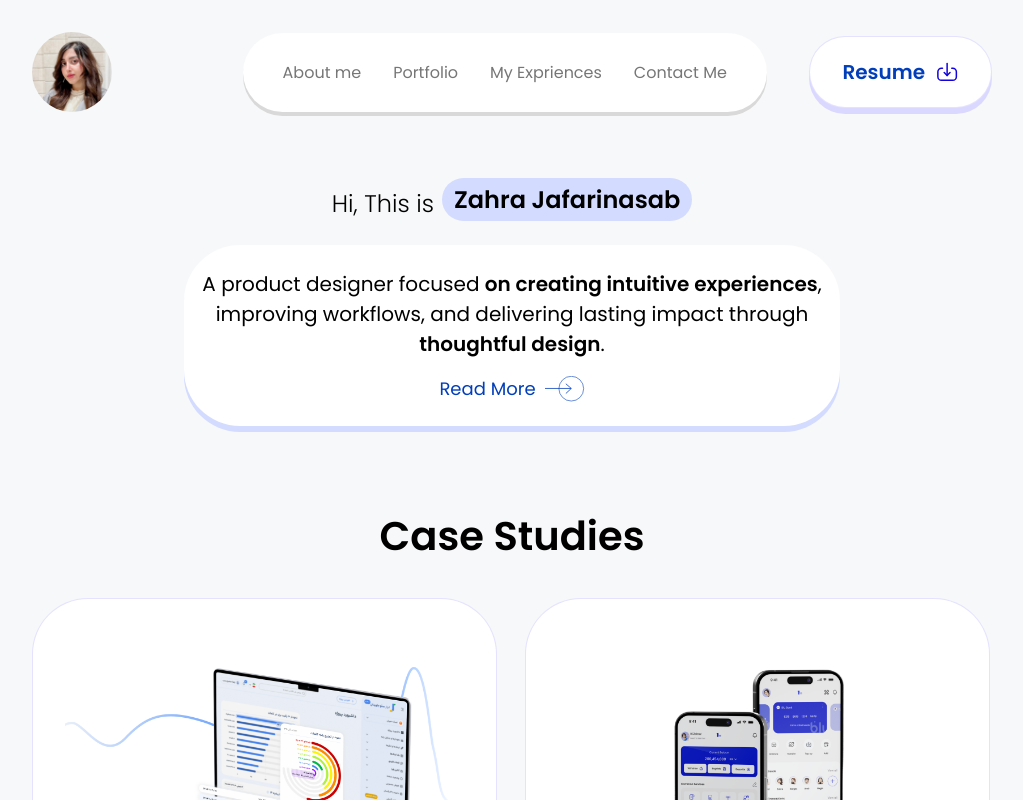
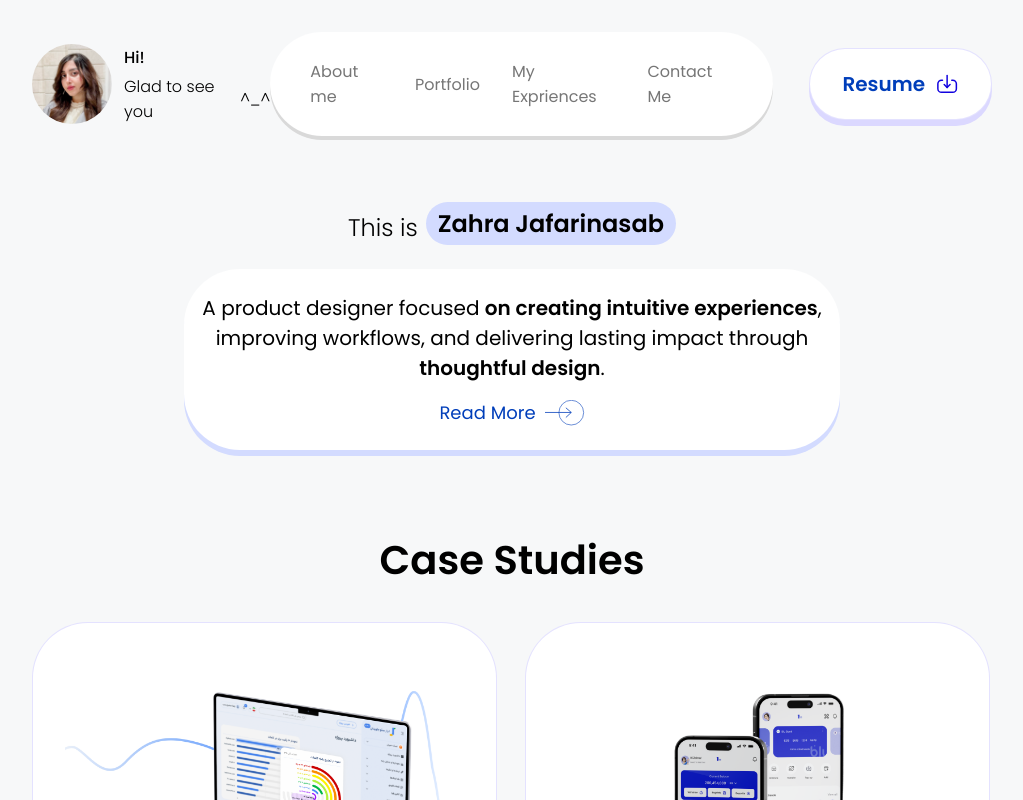
Before and after one commit to amirjafari82/zahra-portolio, a React (Vite) app: page / in a window 1280 px wide. Shown: the top 800 px of the page, without its empty margins (128-1151 px from the left). Built offline with nearby package versions, Linux system fonts and the light colour scheme.

Commit message:
HomePage Edited

```diff
--- a/src/Components/ContactMe.jsx
+++ b/src/Components/ContactMe.jsx
@@ -14,7 +14,7 @@ const StyledContactMe = styled.div`
 	border-radius: 56px;
 	padding: 80px;
 	border: 6px solid #e6e4ff;
-	flex-basis: 60%;
+	flex-basis: 48%;
 	@media (max-width: 1730px) {
 		padding: 40px;
 	}
@@ -41,9 +41,14 @@ const Logo = styled.div`
 `;
 
 const StyledSvg = styled.img`
-	width: 100%;
-	@media ${device.tablet} {
-		width: 250px;
+	width: 285px;
+
+	@media (max-width: 1660px) {
+		width: 220px;
+	}
+
+	@media (max-width: 1430px) {
+		width: 100%;
 	}
 
 	@media ${device.mobile} {
@@ -105,8 +110,8 @@ const StyledItem = styled.div`
 	@media ${device.tablet} {
 		padding: 12px;
 		> svg {
-			width: 20px;
-			height: 20px;
+			width: 30px;
+			height: 30px;
 		}
 	}
 
@@ -124,8 +129,9 @@ const StyledItem = styled.div`
 const Info = styled.div`
 	display: flex;
 	flex-direction: column;
-	gap: 36px;
-	@media (max-width: 1730px) {
+	gap: 124px;
+	margin-top: 56px;
+	@media (max-width: 1430px) {
 		gap: 12px;
 	}
 `;
@@ -158,7 +164,7 @@ const Desc = styled.div`
 	display: flex;
 	align-items: center;
 	justify-content: space-between;
-	@media (max-width: 1730px) {
+	@media (max-width: 1430px) {
 		flex-direction: column;
 	}
 `;
--- a/src/Components/Skills.jsx
+++ b/src/Components/Skills.jsx
@@ -9,7 +9,7 @@ const StyledSkills = styled.div`
 	padding: 0px;
 	border: 6px solid #e6e4ff;
 	/* flex-grow: 0.45; */
-	flex-basis: 40%;
+	flex-basis: 43%;
 `;
 
 const StyledHeader = styled.h4`
--- a/src/Sections/Header.jsx
+++ b/src/Sections/Header.jsx
@@ -28,7 +28,7 @@ const StyledNavbar = styled.div`
 	padding: 27px 40px;
 	border-radius: 100px;
 	box-shadow: 0px 4px 0px 0px #d9d9d9;
-	margin-left: 88px;
+	margin-right: 36px;
 	@media ${device.desktop} {
 		display: none;
 	}
@@ -90,10 +90,44 @@ const items = [
 	},
 ];
 
+const ImageSec = styled.div`
+	display: flex;
+	gap: 12px;
+	align-items: center;
+`;
+
+const ImageHi = styled.div`
+	display: flex;
+	flex-direction: column;
+	gap: 4px;
+	align-items: start;
+	justify-content: center;
+`;
+
+const Hi = styled.span`
+	font-weight: 500;
+`;
+
+const Glad = styled.span`
+	font-weight: 300;
+	display: flex;
+	align-items: center;
+	gap: 4px;
+`;
+
 export default function Header({ setShowScroll }) {
 	return (
 		<StyledHeader>
-			<StyledImage src={"./images/zahra-header.png"} id="img" />
+			<ImageSec>
+				<StyledImage src={"./images/zahra-header.png"} id="img" />
+				<ImageHi>
+					<Hi>Hi!</Hi>
+					<Glad>
+						<span>Glad to see you</span>
+						^_^
+					</Glad>
+				</ImageHi>
+			</ImageSec>
 			<StyledNavbar>
 				{items.map((i, index) => (
 					<StyledItem
--- a/src/Sections/HeroSection.jsx
+++ b/src/Sections/HeroSection.jsx
@@ -80,7 +80,7 @@ const StyledReadMore = styled.div`
 	margin-top: 16px;
 `;
 
-const StyledMore = styled.p`
+const StyledMore = styled.span`
 	display: flex;
 	align-items: center;
 	color: #003eba;
@@ -88,6 +88,21 @@ const StyledMore = styled.p`
 	justify-content: center;
 	gap: 8px;
 	cursor: pointer;
+	transition: transform 0.3s ease, font-weight 0.3s ease;
+	svg path,
+	svg rect {
+		transition: stroke-width 0.3s ease-in;
+	}
+	&:hover {
+		transform: translateX(2px);
+		font-weight: 500;
+		svg path {
+			stroke-width: 1.8;
+		}
+		svg rect {
+			stroke-width: 1.8;
+		}
+	}
 `;
 
 const HeroSection = () => {
@@ -95,7 +110,7 @@ const HeroSection = () => {
 		<StyledHero>
 			<StyledIntro>
 				<p>
-					<span>Hi, This is</span>
+					<span>This is</span>
 					<StyledName>Zahra Jafarinasab</StyledName>
 				</p>
 			</StyledIntro>
```
